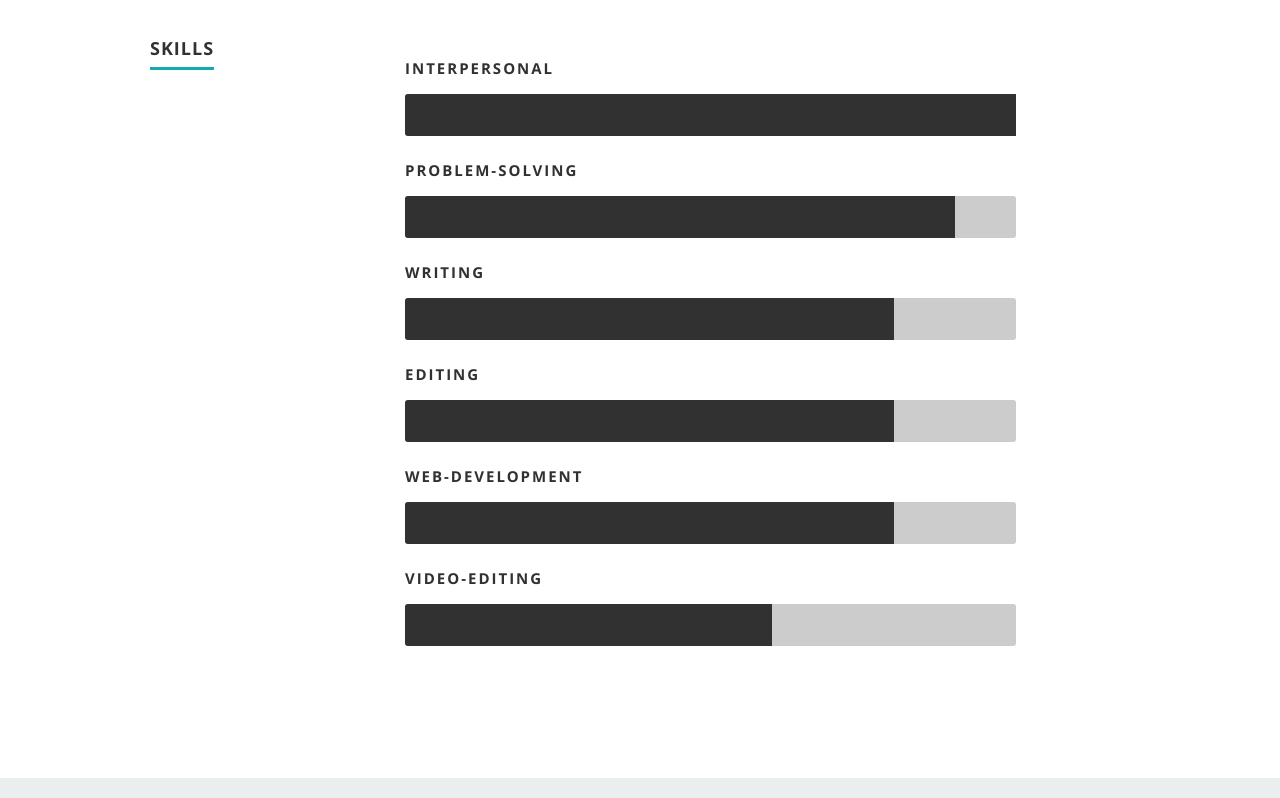
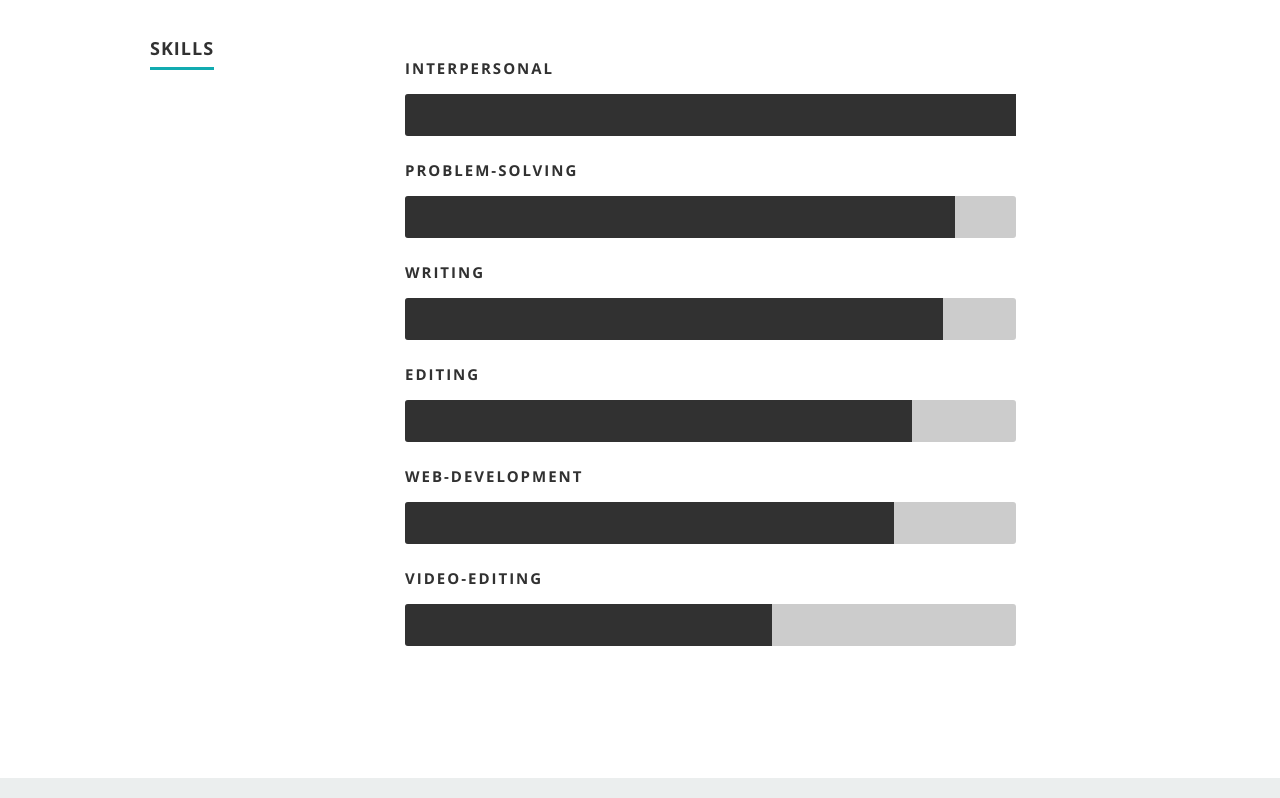
Before and after one commit to blanfried/BaerLanfriedResume, a React (Create React App) app: page / in a window 1280 px wide. Shown: the part 4248-5046 px from the top of the page. Built offline with nearby package versions, Linux system fonts and the light colour scheme.

Commit message:
updating resume

```diff
--- a/public/css/layout.css
+++ b/public/css/layout.css
@@ -341,12 +341,12 @@ ul#nav li.current a { color: #F06000; }
   	-webkit-animation: wordpress 2s ease;
 }
 .editing {
-  	width: 80%;
+  	width: 83%;
   	-moz-animation: css 2s ease;
   	-webkit-animation: css 2s ease;
 }
 .writing {
-  	width: 80%;
+  	width: 88%;
   	-moz-animation: html5 2s ease;
   	-webkit-animation: html5 2s ease;
 }
```
